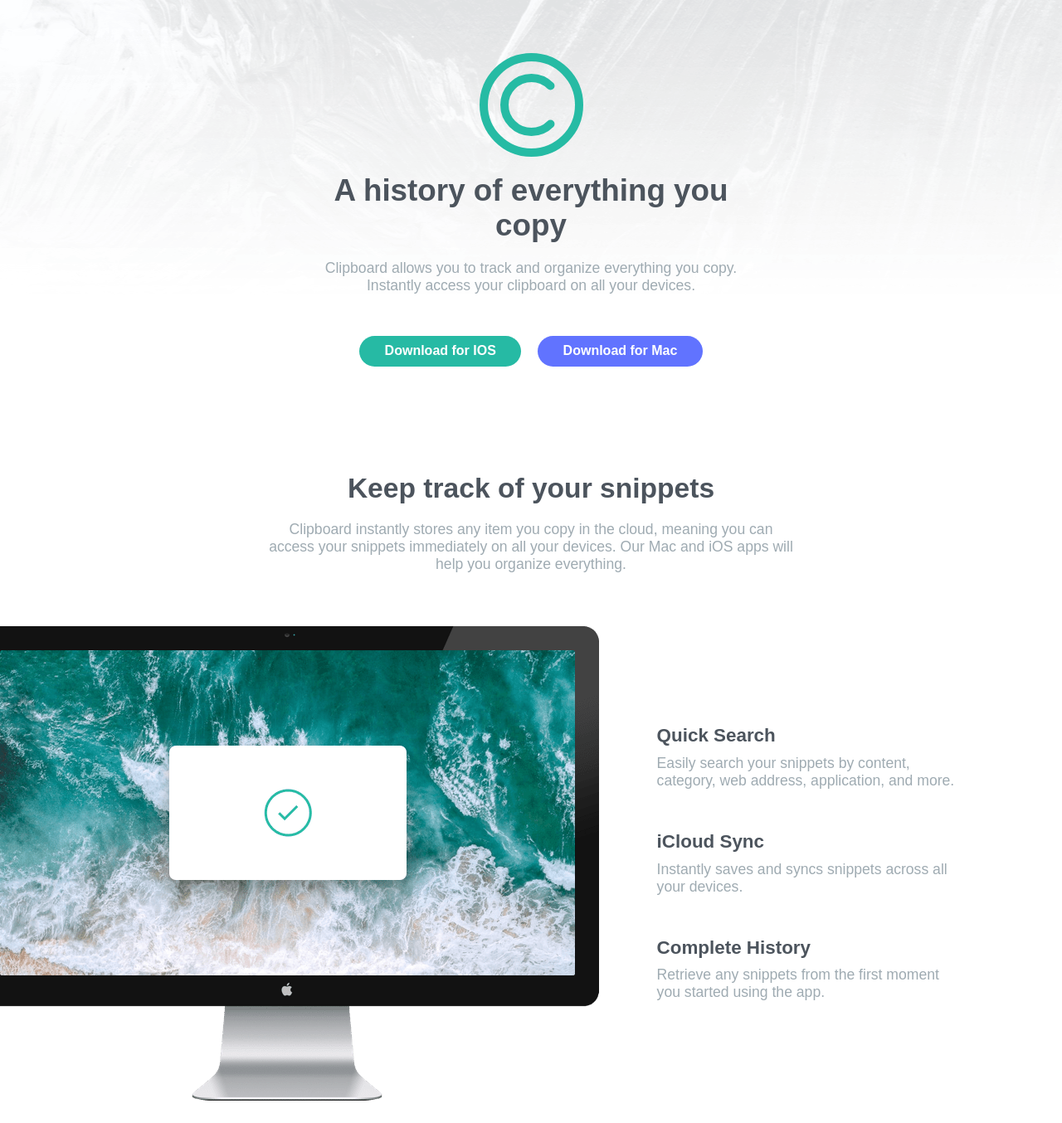
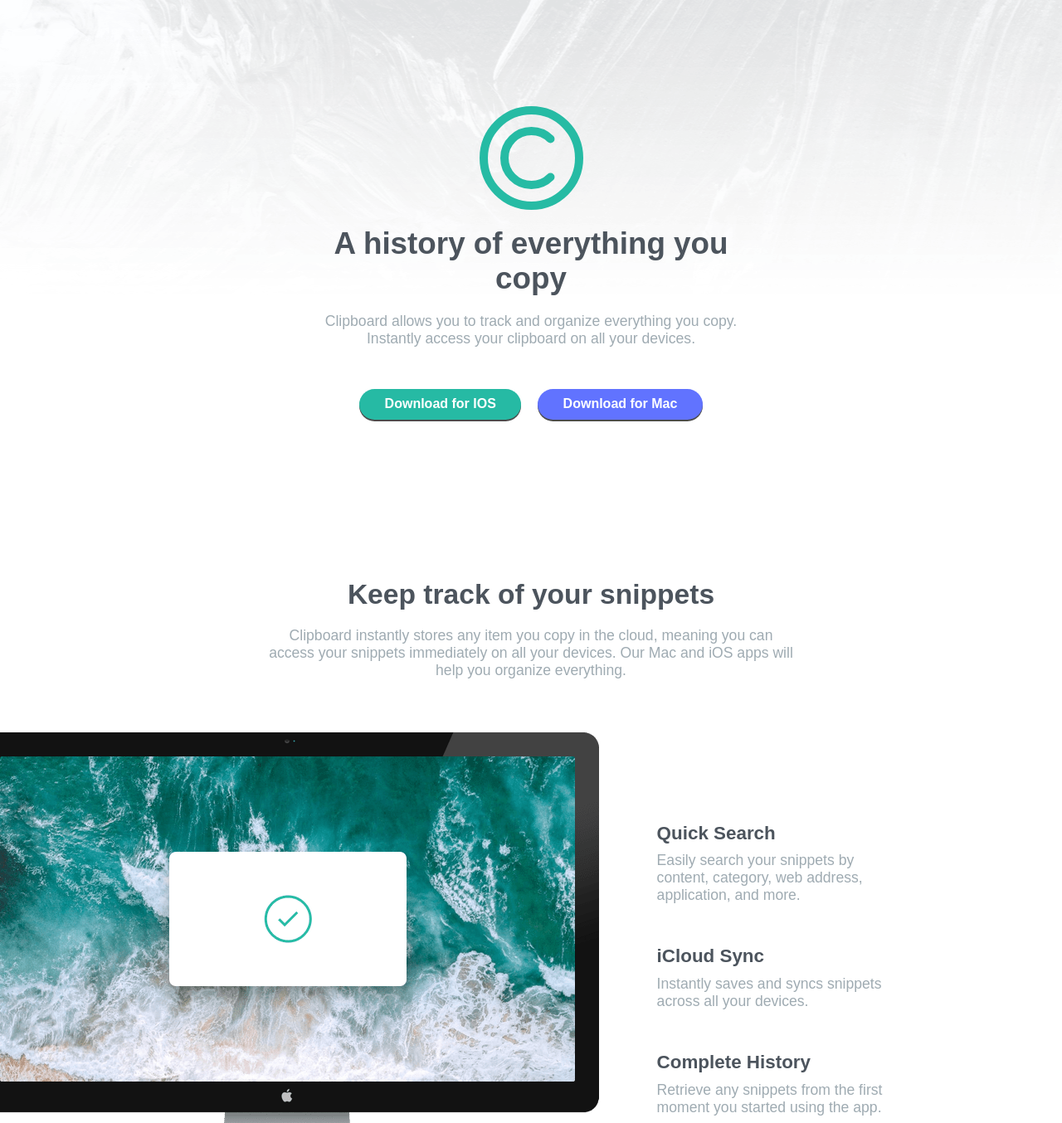
Before and after one commit to julio-mansan2/landing-page-clipboard, a plain HTML site: page index.html in a window 1280 px wide. Shown: the top 1354 px of the page at 83% size. Drawn offline with Linux system fonts and the light colour scheme; a web font is replaced by a local one.

Commit message:
Adição de box-shadow aos links

```diff
--- a/src/css/style.css
+++ b/src/css/style.css
@@ -32,7 +32,7 @@ h2 {
 .header {
     grid-area: header;
     background: url(../images/bg-header-desktop.png) top center no-repeat;
-    padding: 5% 30%;
+    padding: 10% 30%;
     display: flex;
     flex-direction: column;
     align-items: center;
@@ -65,6 +65,7 @@ h2 {
     color: #fff;
     font-weight: 600;
     transition: 0.3s;
+    box-shadow: 0px 2px 0px 0px rgba(0, 0, 0, 0.7);
 }
 
 .donwload-ios {
@@ -108,7 +109,7 @@ h2 {
     flex-direction: column;
     justify-content: center;
     gap: 50px;
-    padding-right: 10%;
+    padding-right: 15%;
 }
 
 .benefits li h3 {
@@ -213,6 +214,7 @@ h2 {
     color: #fff;
     font-weight: 600;
     transition: 0.3s;
+    box-shadow: 0px 2px 0px 0px rgba(0, 0, 0, 0.7);
 }
 
 .call-to-action p {
```
